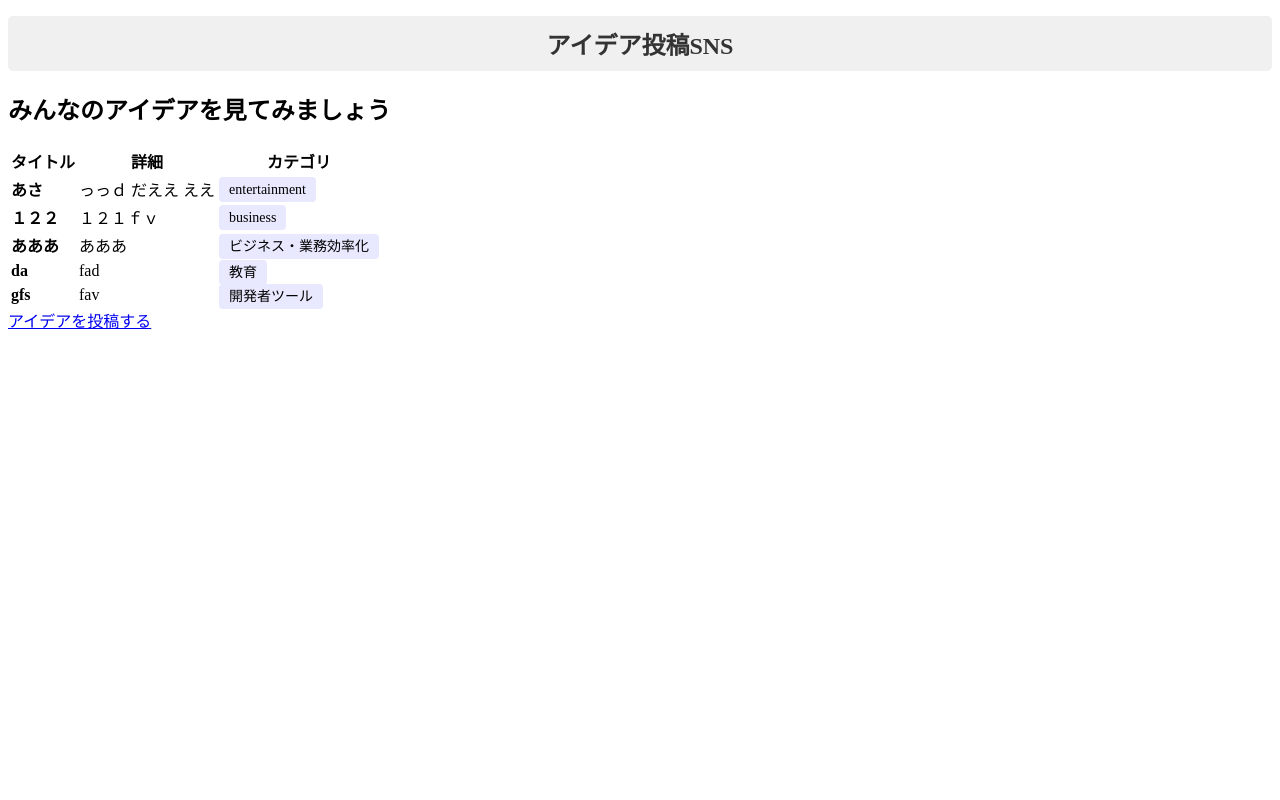
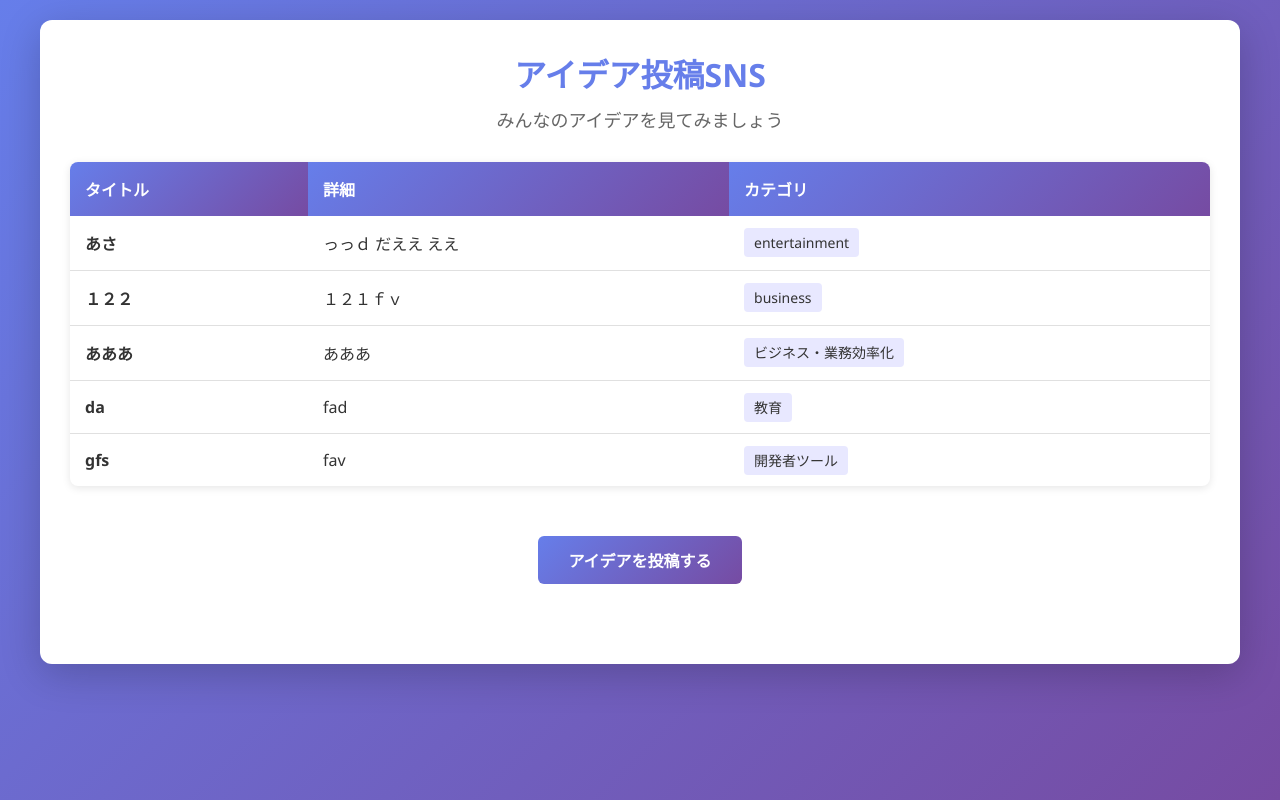
Before and after one commit to MaekobaShun/hackathon-vol14, a Flask app: page / in a window 1280 px wide. Run offline with Flask 3, Linux system fonts and the light colour scheme; data comes from the database, SQL or seed files in the repository.

Commit message:
css仮作成

```diff
--- a/relay/static/style.css
+++ b/relay/static/style.css
@@ -1,39 +1,221 @@
-h1 {
-    position: relative;
-    background-color: #f0f0f0;
-    padding: 10px;
-    border-radius: 5px;
-    text-align: center;
-    font-size: 24px;
-    font-weight: bold;
+/* リセットと基本設定 */
+* {
+    margin: 0;
+    padding: 0;
+    box-sizing: border-box;
+}
+
+body {
+    font-family: 'Segoe UI', Tahoma, Geneva, Verdana, sans-serif;
+    background: linear-gradient(135deg, #667eea 0%, #764ba2 100%);
+    min-height: 100vh;
+    padding: 20px;
     color: #333;
 }
 
-h1:after{
-    position: absolute;
-    bottom: 0;
-    left: 0;
-    width: 100%;
-    height: 10px;
-    background-color: #f0f0f0;
-    border-radius: 5px;
+/* コンテナ */
+.container {
+    max-width: 1200px;
+    margin: 0 auto;
+    background: white;
+    border-radius: 12px;
+    box-shadow: 0 10px 40px rgba(0, 0, 0, 0.2);
+    padding: 30px;
 }
 
+/* ヘッダー */
+h1 {
+    color: #667eea;
+    font-size: 32px;
+    font-weight: 700;
+    text-align: center;
+    margin-bottom: 10px;
+    background: none;
+    padding: 0;
+    border-radius: 0;
+}
+
+h1:after {
+    display: none;
+}
+
+h2 {
+    color: #666;
+    font-size: 18px;
+    text-align: center;
+    margin-bottom: 30px;
+    font-weight: 400;
+}
+
+/* テーブル */
+table {
+    width: 100%;
+    border-collapse: collapse;
+    margin: 20px 0;
+    background: white;
+    border-radius: 8px;
+    overflow: hidden;
+    box-shadow: 0 2px 8px rgba(0, 0, 0, 0.1);
+}
+
+table th {
+    background: linear-gradient(135deg, #667eea 0%, #764ba2 100%);
+    color: white;
+    padding: 15px;
+    text-align: left;
+    font-weight: 600;
+    font-size: 16px;
+    border: none;
+}
+
+table td {
+    padding: 15px;
+    border-bottom: 1px solid #e0e0e0;
+    vertical-align: top;
+}
+
+table tr:last-child td {
+    border-bottom: none;
+}
+
+table tr:hover {
+    background-color: #f5f5f5;
+}
+
+/* フォーム */
 form {
-    margin-top: 20px;
-    text-align: center;
+    margin: 30px 0;
 }
 
 form table {
-    margin: 0 auto;
+    margin: 0;
 }
 
 form table th {
-    background-color: #f0f0f0;
-    padding: 10px;
-    border-radius: 5px;
+    width: 150px;
+    background: linear-gradient(135deg, #667eea 0%, #764ba2 100%);
+    color: white;
+    vertical-align: middle;
+}
+
+form table td {
+    padding: 15px;
+}
+
+/* 入力フィールド */
+input[type="text"],
+textarea,
+select {
+    width: 100%;
+    padding: 12px;
+    border: 2px solid #e0e0e0;
+    border-radius: 6px;
+    font-size: 14px;
+    font-family: inherit;
+    transition: border-color 0.3s;
+}
+
+input[type="text"]:focus,
+textarea:focus,
+select:focus {
+    outline: none;
+    border-color: #667eea;
+    box-shadow: 0 0 0 3px rgba(102, 126, 234, 0.1);
+}
+
+textarea {
+    min-height: 100px;
+    resize: vertical;
+}
+
+select {
+    cursor: pointer;
+}
+
+/* ボタン */
+input[type="submit"],
+.button {
+    background: linear-gradient(135deg, #667eea 0%, #764ba2 100%);
+    color: white;
+    padding: 12px 30px;
+    border: none;
+    border-radius: 6px;
+    font-size: 16px;
+    font-weight: 600;
+    cursor: pointer;
+    transition: transform 0.2s, box-shadow 0.2s;
+    display: inline-block;
+    text-decoration: none;
+    margin-right: 10px;
+}
+
+input[type="submit"]:hover,
+.button:hover {
+    transform: translateY(-2px);
+    box-shadow: 0 4px 12px rgba(102, 126, 234, 0.4);
+}
+
+input[type="submit"]:active,
+.button:active {
+    transform: translateY(0);
+}
+
+/* リンク */
+a {
+    color: #667eea;
+    text-decoration: none;
+    font-weight: 500;
+    transition: color 0.2s;
+}
+
+a:hover {
+    color: #764ba2;
+    text-decoration: underline;
+}
+
+/* ボタンリンク */
+a.button-link {
+    display: inline-block;
+    background: linear-gradient(135deg, #667eea 0%, #764ba2 100%);
+    color: white;
+    padding: 12px 30px;
+    border-radius: 6px;
+    font-weight: 600;
+    margin: 20px 0;
+    text-decoration: none;
+    transition: transform 0.2s, box-shadow 0.2s;
+}
+
+a.button-link:hover {
+    transform: translateY(-2px);
+    box-shadow: 0 4px 12px rgba(102, 126, 234, 0.4);
+    text-decoration: none;
+    color: white;
+}
+
+/* メッセージ */
+p {
     text-align: center;
-    font-size: 18px;
-    font-weight: bold;
+    padding: 40px;
+    color: #999;
+    font-size: 16px;
+}
+
+/* ボタンエリア */
+.button-area {
+    text-align: center;
+    margin: 30px 0;
+}
+
+/* キャンセルリンク */
+.cancel-link {
+    display: inline-block;
+    margin-left: 15px;
+    color: #666;
+    font-weight: 400;
+}
+
+.cancel-link:hover {
     color: #333;
+    text-decoration: underline;
 }
```
